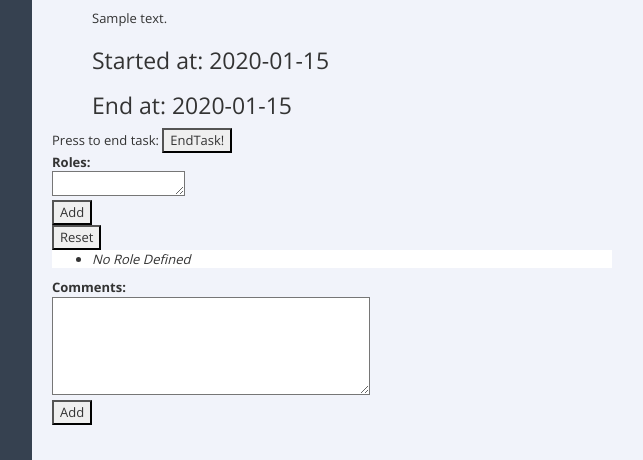
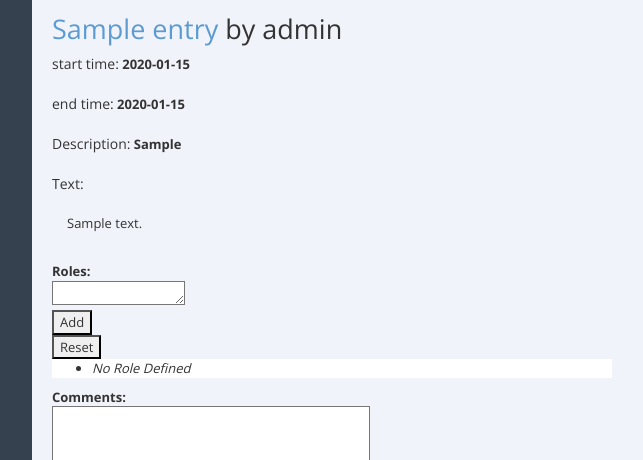
Before and after one commit to whwong-sit/info9117_flaskr, a Flask app: page /1/show_comments in a window 1280 px wide. Shown: the part 409-869 px from the top of the page, without its empty margins (203-846 px from the left). Run offline with Flask 2, Linux system fonts and the light colour scheme; the visitor is signed in with stand-in values (Sample User, id 1); data comes from the database, SQL or seed files in the repository; tables that the repository leaves empty hold one stand-in row (values such as "Sample post"); some libraries are stand-ins or nearby versions.

Commit message:
fixed end task button display

```diff
--- a/meterage/templates/show_comments.html
+++ b/meterage/templates/show_comments.html
@@ -3,16 +3,32 @@
 
 {% if session.logged_in %}
 
-<ul class=entries>
-    <li><h2><i><img src="{{ entry.author.gravataremail | gravatar }}"></i><a href=" {{ url_for('show_entries') }}">{{
-        entry.title }}</a><span
-            class=user> by {{ entry.author.username }} </span></h2> {{ entry.text | newlines }}
-    </li>
-    <h3> Started at: {{ entry.start_time }} </span> </h3>
+<ul class="chats" style="padding-top:10px">
 
-    <h3> End at: {{ entry.end_time }} </span></h3>
+    <img src="{{ entry.author.gravataremail | gravatar }}" class="img-rounded" alt="Gravatar"><h2><a
+            href="{{ url_for('show_entries') }}">{{
+        entry.title }}</a> <span> by {{ entry.author.username }} </span></h2>
+
+    <div class="form-group">
+        <label for="starttime">start time:</label>
+        <strong id="starttime">{{ entry.start_time }}</strong>
+    </div>
+    <div class="form-group">
+        <label for="endtime">end time:</label>
+        <strong id="endtime">{{ entry.end_time }}</strong>
+    </div>
+    <div class="form-group">
+        <label for="taskdes">Description:</label>
+        <strong id="taskdes">{{ entry.task_des }}</strong>
+    </div>
+    <div class="form-group">
+        <label for="entrytext">Text:</label>
+        <div class="panel-body" id="entrytext">{{ entry.text | newlines }}</div>
+    </div>
+
 </ul>
-{% if not task_ended %}
+
+{% if not entry.end_time %}
 <form action="{{ url_for('add_end_time', entry_id=entry_id) }}" method=post class=add_end_time>
     Press to end task:
     <input type=submit value=EndTask!>
```
